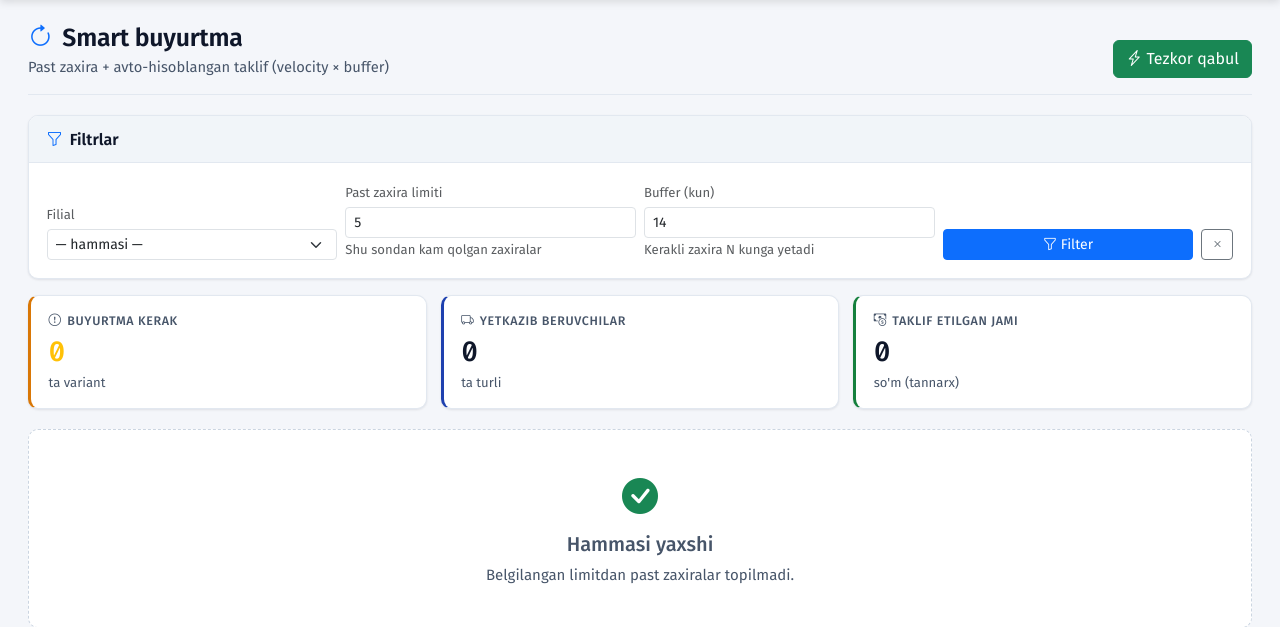
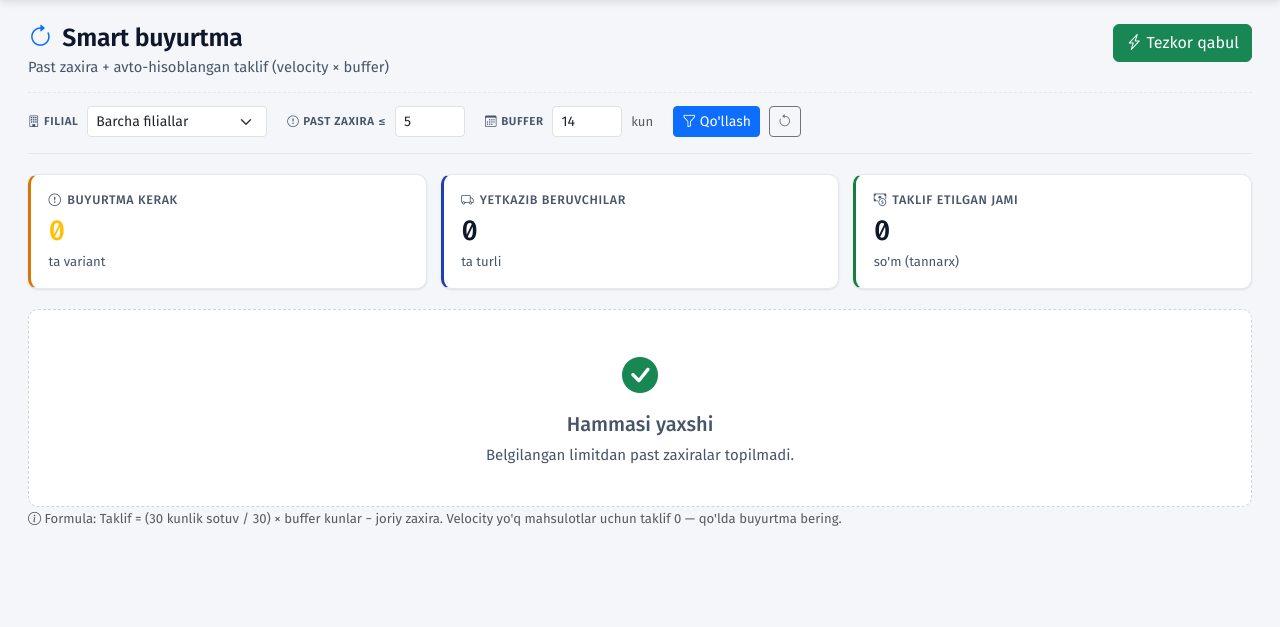
Before and after one commit to Behruz1200/srote-ombor, a Django app: page /reorder/ in a window 1280 px wide. Shown: the part 66-693 px from the top of the page. Run offline with Django 5.2, Linux system fonts and the light colour scheme; a user stored in the database is signed in; data that the repository does not hold is empty.

Commit message:
List pages: adopt two-row header + filter toolbar pattern
Same identity-over-controls pattern as insights/reports, applied to
the three list pages whose filter sections were taking the most
vertical space:

  customer_list  Title row + CSV export; filter row is search input,
                 segment chips (Hammasi / VIP / Doimiy / Yangi), and a
                 single "x" clear when any filter is active.
  user_list      Title row + Yangi foydalanuvchi; filter row is role
                 chips (Hammasi / each role), Filial select, "Faqat
                 faollar" form-switch. All three submit on change so
                 there's no separate Filter button to click.
  reorder        Title row + Tezkor qabul; filter row turns the three
                 numeric inputs (Filial / Past zaxira ≤ N / Buffer N
                 kun) into a tight inline strip. The Tozalash button
                 only appears when something diverges from defaults.

The pattern reduces the visual weight of filtering on every page from
"a whole card you have to fill out" to "a single labelled bar across
the top", which matches how analytics tools (Linear, Plausible) lay
out lists.

Co-Authored-By: Claude Opus 4.7 <noreply@anthropic.com>

```diff
--- a/templates/inventory/reorder.html
+++ b/templates/inventory/reorder.html
@@ -6,57 +6,74 @@
 {% block content %}
 <div class="container-fluid px-3">
 
-    <div class="srt-page-header">
+    <div class="srt-page-header srt-page-header-stack">
+        <!-- Row 1: identity + primary action -->
+        <div class="srt-page-title-row">
             <div>
                 <h1 class="srt-h1"><i class="bi bi-arrow-clockwise me-1 text-primary"></i> Smart buyurtma</h1>
-            <div class="srt-sub">Past zaxira + avto-hisoblangan taklif (velocity × buffer)</div>
+                <div class="srt-sub">
+                    Past zaxira + avto-hisoblangan taklif (velocity × buffer)
                 </div>
-        <div class="srt-actions">
+            </div>
             <a href="{% url 'intake_quick' %}" class="btn btn-success">
-                <i class="bi bi-lightning-charge"></i> <span class="btn-text">Tezkor qabul</span>
+                <i class="bi bi-lightning-charge"></i>
+                <span class="btn-text">Tezkor qabul</span>
             </a>
         </div>
-    </div>
 
-    <div class="srt-section">
-        <div class="srt-section-head">
-            <h2 class="srt-h2"><i class="bi bi-funnel text-primary"></i> Filtrlar</h2>
-        </div>
-        <div class="srt-section-body">
-            <form method="get">
-                <div class="row g-2 align-items-end">
-                    <div class="col-md-3">
-                        <label class="form-label small text-muted mb-1">Filial</label>
-                        <select name="branch" class="form-select form-select-sm">
-                            <option value="">— hammasi —</option>
+        <!-- Row 2: filter toolbar -->
+        <form method="get" class="srt-page-filter-row">
+            <div class="srt-filter-group">
+                <span class="srt-filter-label" aria-hidden="true">
+                    <i class="bi bi-building"></i> Filial
+                </span>
+                <select name="branch" class="form-select form-select-sm srt-branch-filter"
+                        onchange="this.form.submit()" aria-label="Filial">
+                    <option value="">Barcha filiallar</option>
                     {% for b in branches %}
-                                <option value="{{ b.id }}" {% if branch_id == b.id|stringformat:"s" %}selected{% endif %}>{{ b.name }}</option>
+                        <option value="{{ b.id }}"
+                                {% if branch_id == b.id|stringformat:"s" %}selected{% endif %}>
+                            {{ b.name }}
+                        </option>
                     {% endfor %}
                 </select>
             </div>
-                    <div class="col-md-3">
-                        <label class="form-label small text-muted mb-1">Past zaxira limiti</label>
-                        <input type="number" name="threshold" value="{{ low_threshold }}" min="0" max="50"
-                               class="form-control form-control-sm">
-                        <small class="text-muted">Shu sondan kam qolgan zaxiralar</small>
+
+            <div class="srt-filter-group">
+                <span class="srt-filter-label" aria-hidden="true"
+                      title="Shu sondan kam qolgan zaxiralar ko'rsatiladi">
+                    <i class="bi bi-exclamation-circle"></i> Past zaxira ≤
+                </span>
+                <input type="number" name="threshold" value="{{ low_threshold }}"
+                       min="0" max="50"
+                       class="form-control form-control-sm" style="width: 70px;"
+                       aria-label="Past zaxira limiti">
             </div>
-                    <div class="col-md-3">
-                        <label class="form-label small text-muted mb-1">Buffer (kun)</label>
-                        <input type="number" name="buffer" value="{{ buffer_days }}" min="1" max="90"
-                               class="form-control form-control-sm">
-                        <small class="text-muted">Kerakli zaxira N kunga yetadi</small>
+
+            <div class="srt-filter-group">
+                <span class="srt-filter-label" aria-hidden="true"
+                      title="Kerakli zaxira shu kunlarga yetadi">
+                    <i class="bi bi-calendar3"></i> Buffer
+                </span>
+                <input type="number" name="buffer" value="{{ buffer_days }}"
+                       min="1" max="90"
+                       class="form-control form-control-sm" style="width: 70px;"
+                       aria-label="Buffer kunlar">
+                <span class="text-muted small">kun</span>
             </div>
-                    <div class="col-md-3 d-flex gap-2">
-                        <button type="submit" class="btn btn-sm btn-primary flex-fill">
-                            <i class="bi bi-funnel"></i> Filter
+
+            <div class="srt-filter-group">
+                <button type="submit" class="btn btn-primary btn-sm">
+                    <i class="bi bi-funnel"></i> Qo'llash
                 </button>
-                        <a href="{% url 'reorder_page' %}" class="btn btn-sm btn-outline-secondary">
-                            <i class="bi bi-x"></i>
+                {% if branch_id or low_threshold != 3 or buffer_days != 14 %}
+                <a href="{% url 'reorder_page' %}" class="btn btn-outline-secondary btn-sm"
+                   title="Standart qiymatlarga qaytarish" aria-label="Tozalash">
+                    <i class="bi bi-arrow-counterclockwise"></i>
                 </a>
-                    </div>
+                {% endif %}
             </div>
         </form>
-        </div>
     </div>
 
     <div class="srt-kpi-grid">
```
Also changed, not shown: templates/inventory/customer_list.html (+60 -41 lines), templates/inventory/user_list.html (+60 -40 lines). Lines whose indentation alone changed are shown as unchanged.
